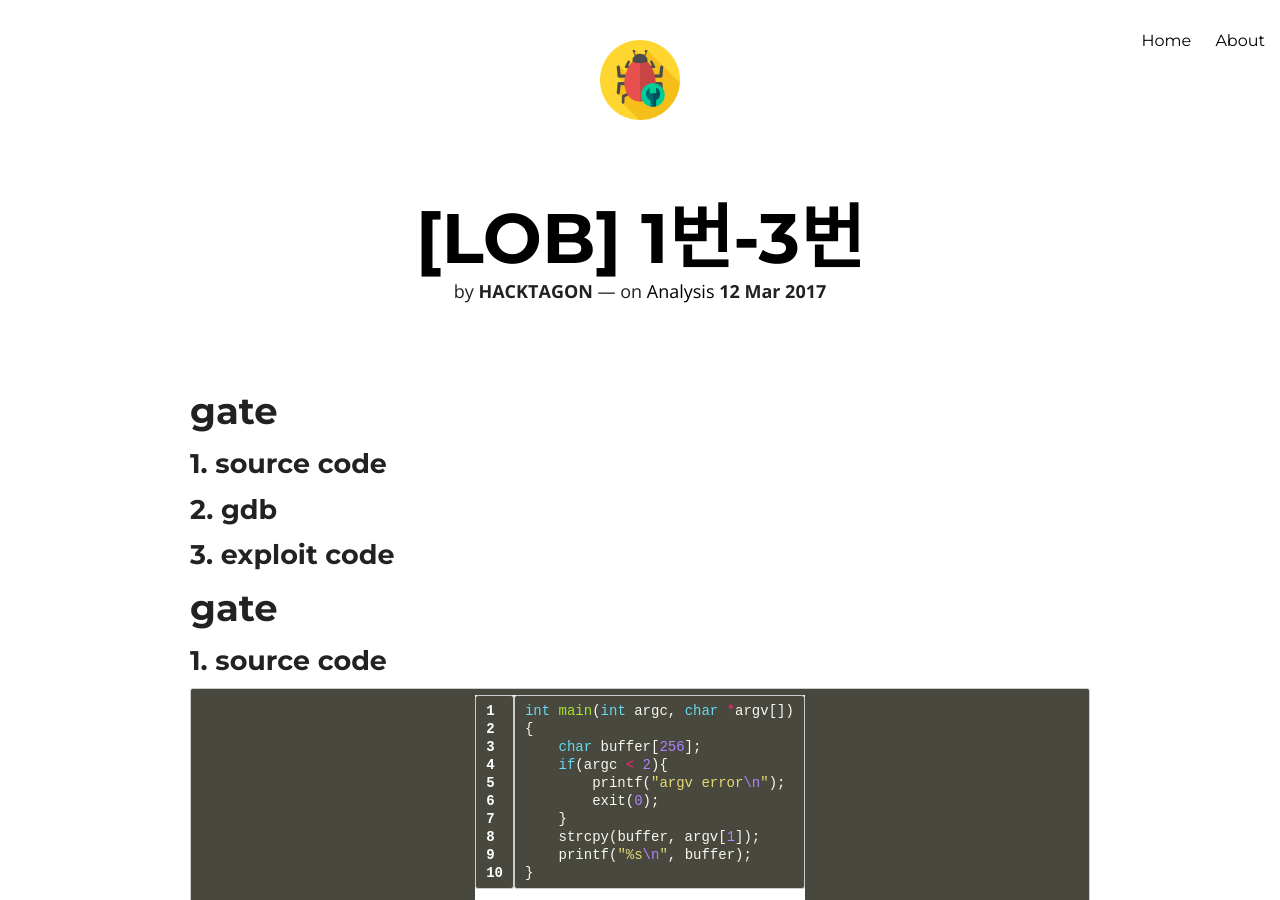
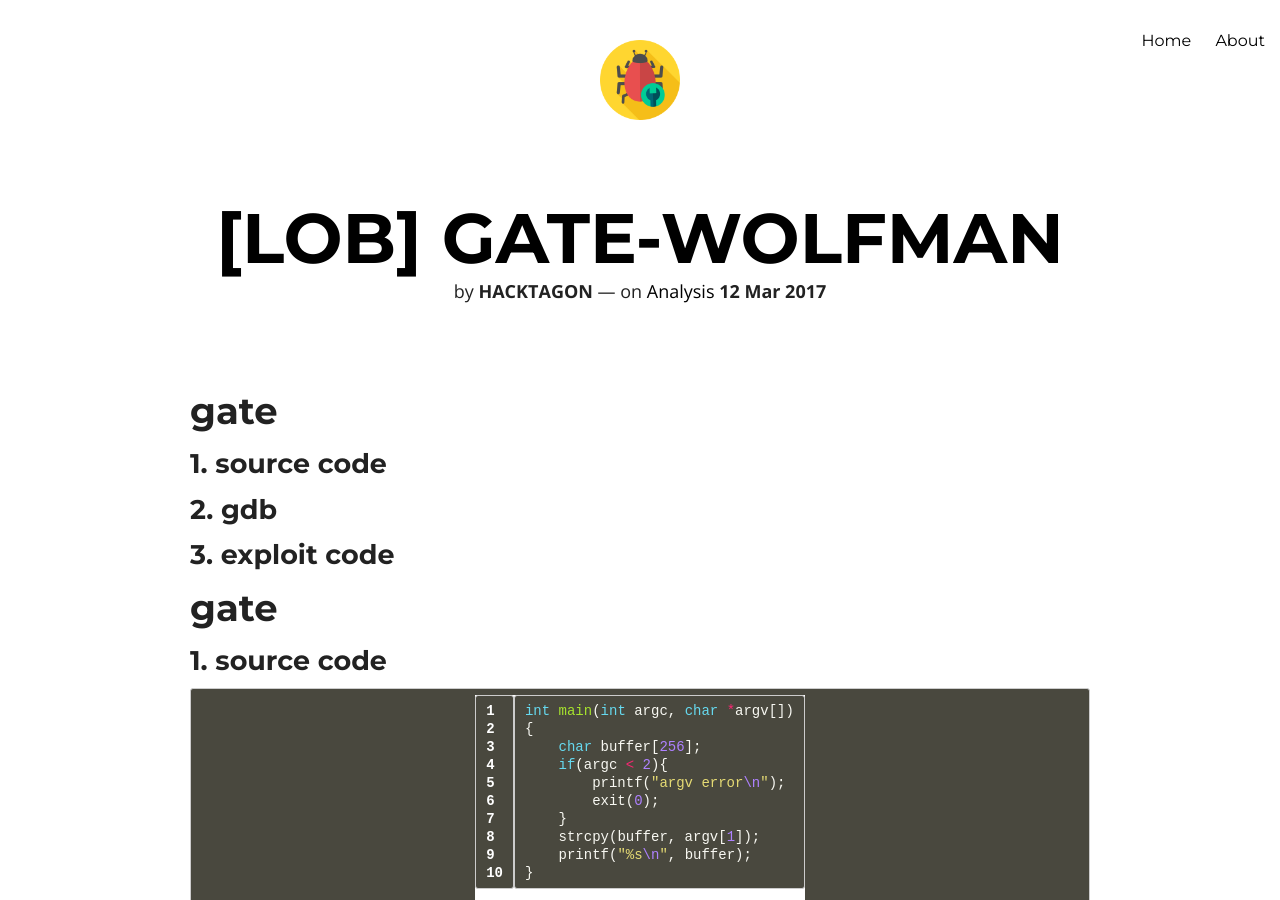
Before and after one commit to hacktagon/hacktagon.github.io, a Jekyll site: the page built from _posts/2017-03-12-LoB_Persu.md, in a window 1280 px wide and 900 px high. Built offline with Jekyll 4.4.1, drawn with Linux system fonts in a browser that asks for light colours; nearby versions of some CDN libraries; library files that are not in the unit come from our copies.

Commit message:
init
test

```diff
--- a/_posts/2017-03-12-LoB_Persu.md
+++ b/_posts/2017-03-12-LoB_Persu.md
@@ -1,6 +1,6 @@
 ---
 layout: post
-title:  "[LOB] 1번-3번"
+title:  "[LOB] gate-wolfman"
 tag:   Analysis
 categories: pwnable persu
 modified: 2017-03-12
```
